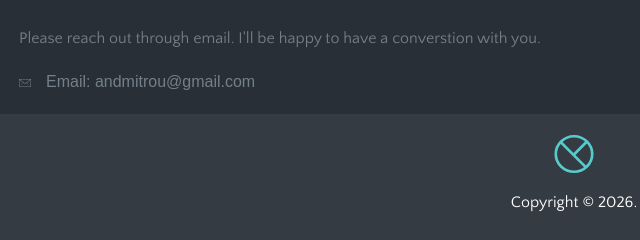
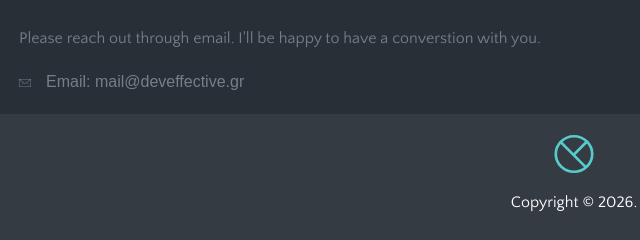
Before and after one commit to andreas-mitrou/mysite, a plain HTML site: page index.html in a window 1280 px wide. Shown: the part 3643-3883 px from the top of the page, 66-706 px from the left. Drawn offline with Linux system fonts and the light colour scheme; some packages are replaced by stand-ins of ours; files whose address does not match are found by name; a web font is replaced by a local one.

Commit message:
deploy: 18e04b666245be0cbcff6ac3450da007e5e96194

```diff
--- a/index.html
+++ b/index.html
@@ -411,7 +411,7 @@ End Sticky Navigation
 				<div class="contact-details">
 					<div class="con-info clearfix">
 						<i class="tf-ion-ios-email-outline"></i>
-						<span>Email: andmitrou@gmail.com</span>
+						<span>Email: mail@deveffective.gr</span>
 					</div>
 				</div>
 			</div>
```
